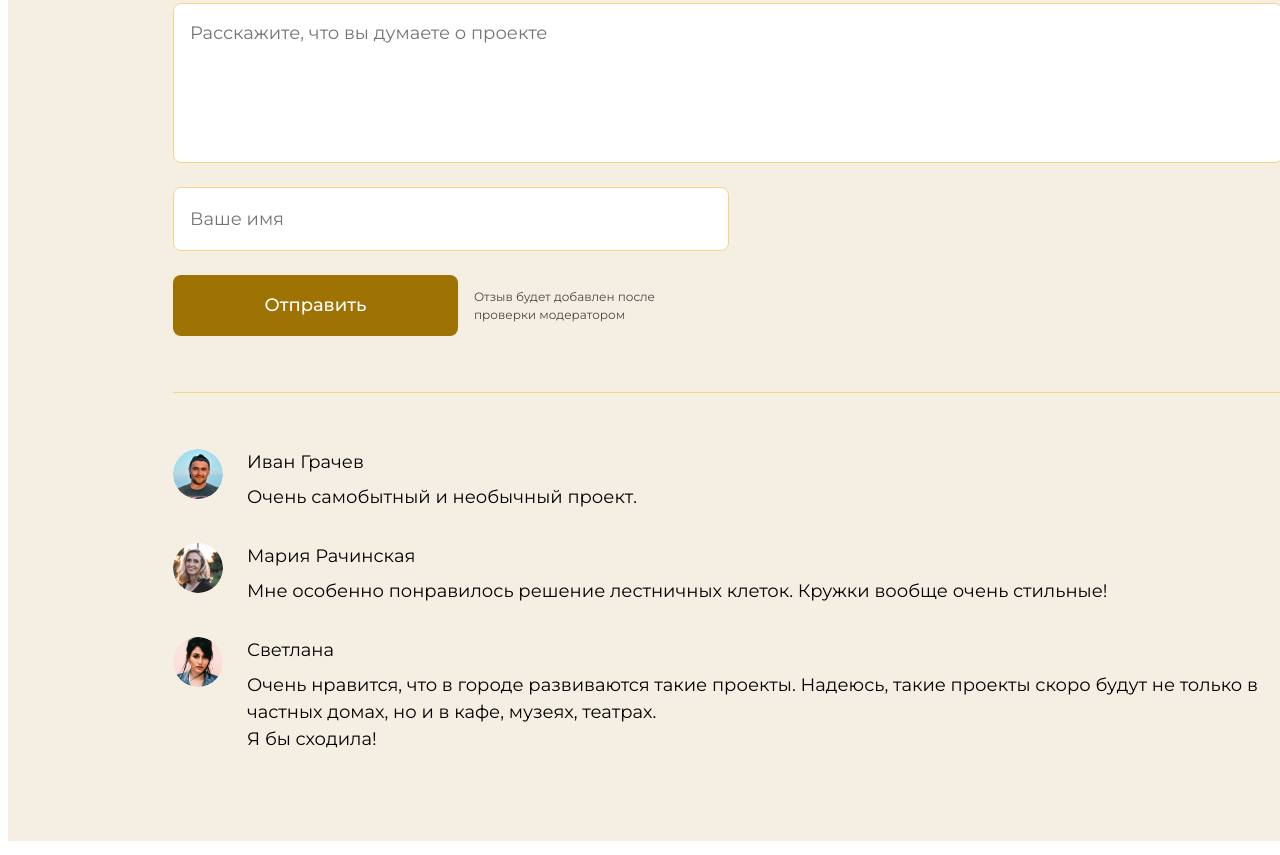
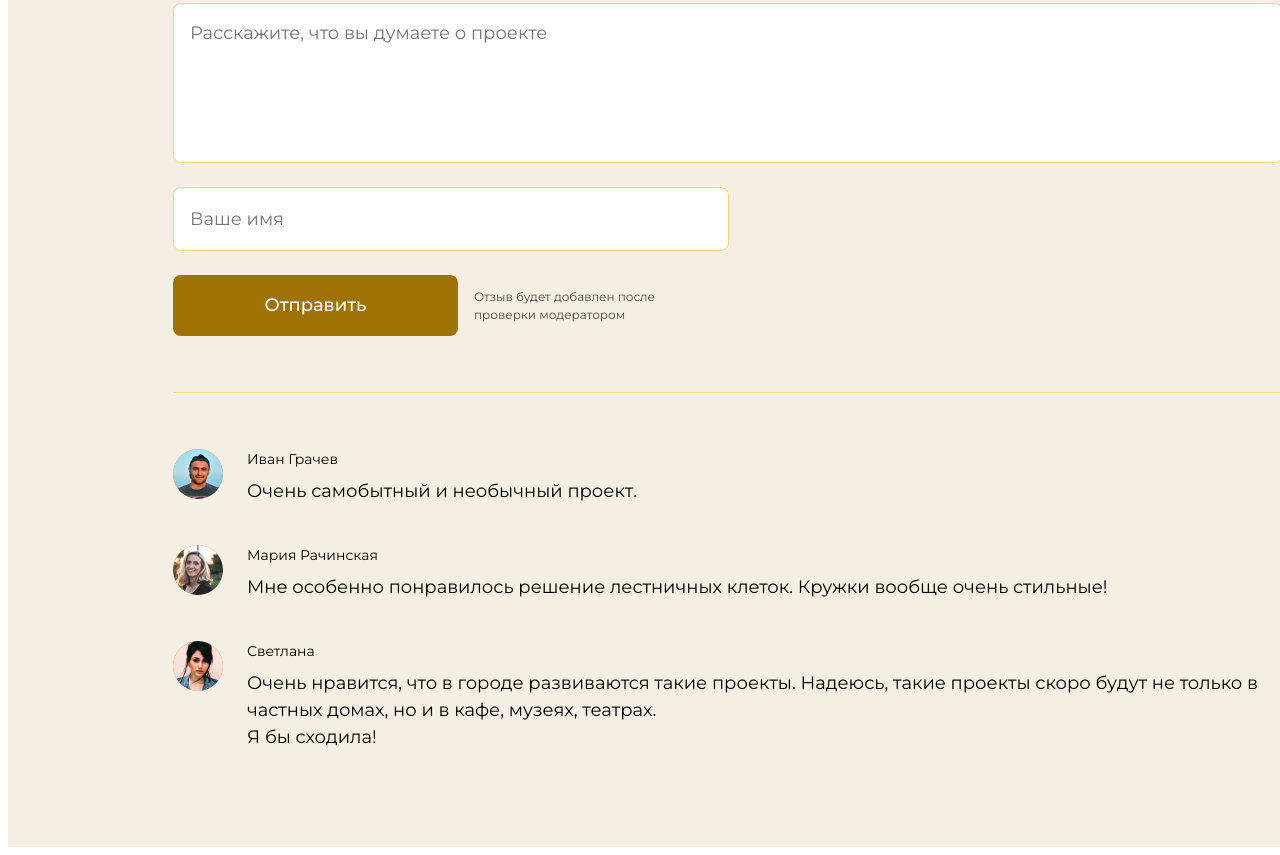
Before and after one commit to KleoSky/Work-with-CMS, a website built with Vite: page index.html in a window 1280 px wide. Shown: the part 2745-3600 px from the top of the page. Built offline with nearby package versions, Linux system fonts and the light colour scheme.

Commit message:
Вносит правки

```diff
--- a/css/test.css
+++ b/css/test.css
@@ -280,6 +280,7 @@ footer {
 .comments__user {
   display: grid;
   grid-template-columns: 50px 1fr;
+  grid-template-rows: 21px auto auto;
   column-gap: 24px;
   row-gap: 8px;
 }
@@ -288,9 +289,11 @@ footer {
   grid-column: 1 / 2;
   grid-row: 1 / 3;
   border-radius: 50%;
+  background-color: #9F7303;
 }
 
 .user__name {
+  font-size: 14px;
   grid-column: 2 / 3;
   grid-row: 1 / 2;
 }
```
Also changed, not shown: index.html (renamed from progress.html).
